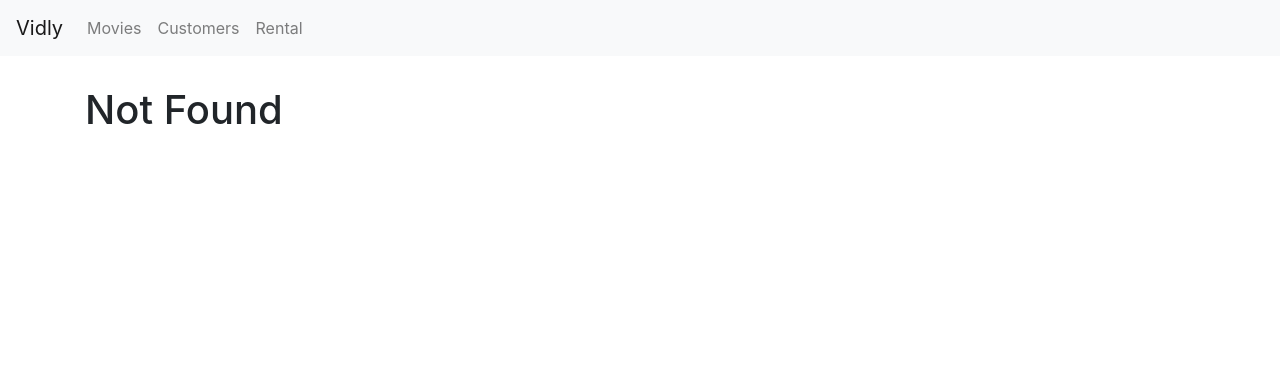
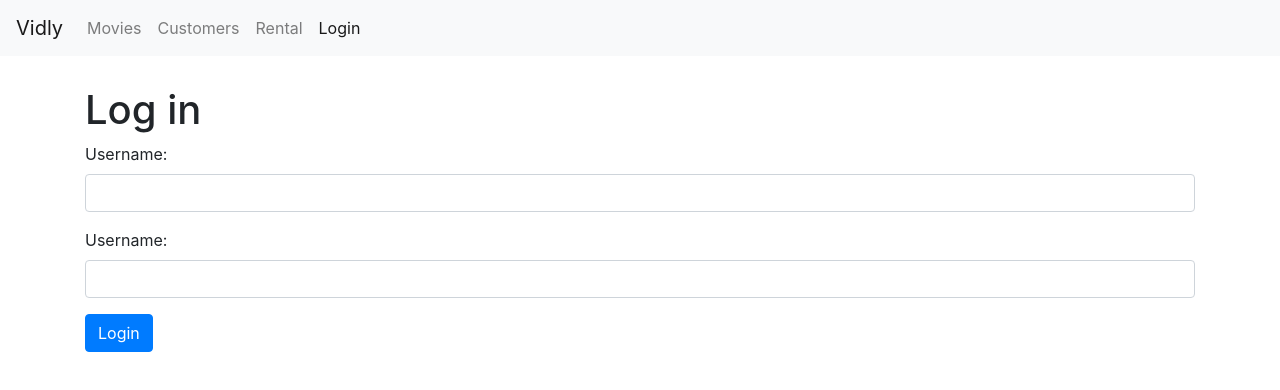
Before and after one commit to mabbasidesign/Videll, a React (Create React App) app: page /login in a window 1280 px wide. Before the commit this address led to /not-found. Shown: the top 390 px of the page. Built offline with nearby package versions, Linux system fonts and the light colour scheme.

Commit message:
build login html form

```diff
--- a/src/App.js
+++ b/src/App.js
@@ -5,6 +5,7 @@
 import MovieForm from './components/movieForm';
 import NotFound from './components/notFound';
 import NavBar from "./components/navBar";
+import LoginForm from './components/loginForm';
 import { Route, Redirect, Switch } from 'react-router-dom'
 import './App.css';
 
@@ -15,6 +16,7 @@
         <NavBar />
         <main className="container">
           <Switch>
+            <Route path="/login" component={LoginForm}></Route>
             <Route path="/movies/:id" component={MovieForm}></Route>
             <Route path="/movies" component={Movies}></Route>
             <Route path="/customers" component={Customers}></Route>
--- /dev/null
+++ b/src/components/loginForm.jsx
@@ -0,0 +1,25 @@
+import React, { Component } from 'react';
+
+class LoginForm extends Component {
+
+    render() {
+        return (
+            <div>
+                <h1>Log in</h1>
+                <form>
+                    <div className="form-group">
+                        <label htmlFor="username">Username:</label>
+                        <input id="username" type="text" className="form-control"/>
+                    </div>
+                    <div className="form-group">
+                        <label htmlFor="password">Username:</label>
+                        <input id="password" type="text" className="form-control"/>
+                    </div>
+                    <button type="submit" className="btn btn-primary">Login</button>
+                </form>
+            </div>
+        );
+    }
+}
+
+export default LoginForm;
--- a/src/components/navBar.jsx
+++ b/src/components/navBar.jsx
@@ -20,6 +20,9 @@
                     <li className="nav-item">
                         <NavLink className="nav-link" to="/rental">Rental</NavLink>
                     </li>
+                    <li className="nav-item">
+                        <NavLink className="nav-link" to="/login">Login</NavLink>
+                    </li>
                     </ul>
                 </div>
             </nav>
```
